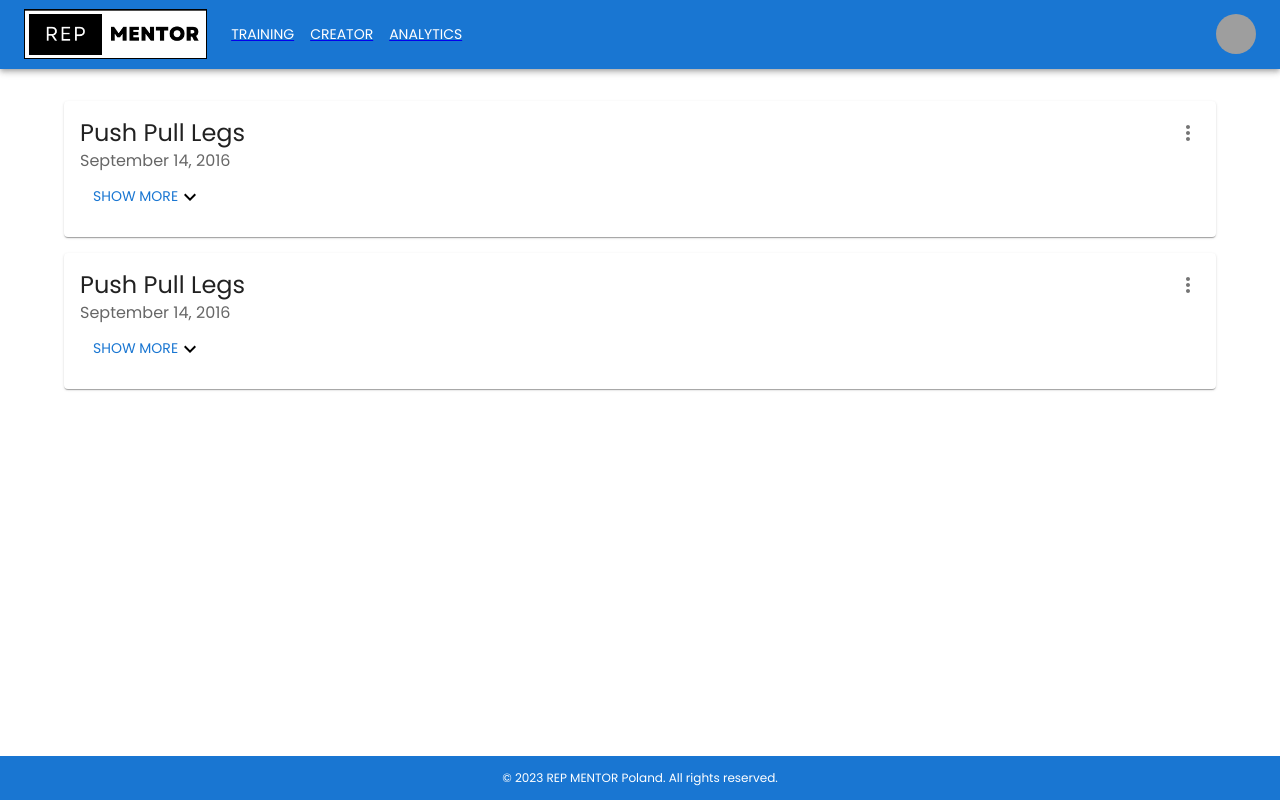
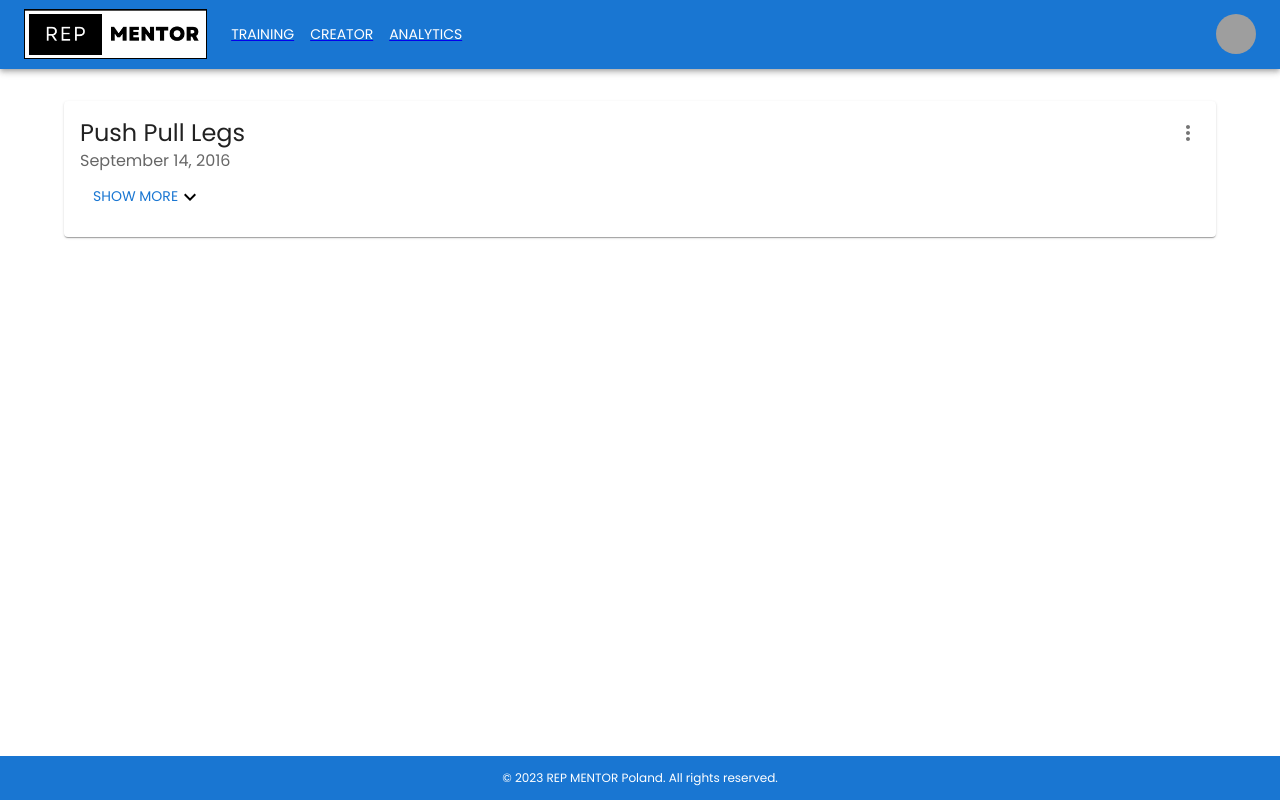
Before and after one commit to BarS99/workout-configurator, a React (Create React App) app: page /creator in a window 1280 px wide. Built offline with nearby package versions, Linux system fonts and the light colour scheme; grey boxes are pictures that could not be loaded; a web font is replaced by a local one.

Commit message:
WC-13: Add empty functions in horizontalCard

```diff
--- a/src/components/Popover.tsx
+++ b/src/components/CrudPopover.tsx
@@ -5,11 +5,13 @@ import Menu, { MenuProps } from '@mui/material/Menu';
 import MenuItem from '@mui/material/MenuItem';
 import EditIcon from '@mui/icons-material/Edit';
 
-import { IconButton } from '@mui/material';
+import { Box, IconButton } from '@mui/material';
 import MoreVertIcon from '@mui/icons-material/MoreVert';
 
 import DeleteRoundedIcon from '@mui/icons-material/DeleteRounded';
 import FormatShapesRoundedIcon from '@mui/icons-material/FormatShapesRounded';
+import { CrudProps } from './../types/crud';
+
 const StyledMenu = styled((props: MenuProps) => (
     <Menu
         elevation={0}
@@ -47,18 +49,18 @@ const StyledMenu = styled((props: MenuProps) => (
     }
 }));
 
-export default function CustomizedMenus() {
+const CrudPopover: React.FC<CrudProps> = ({ handleEdit, handleRename, handleDelete }): JSX.Element => {
     const [anchorEl, setAnchorEl] = React.useState<null | HTMLElement>(null);
     const open = Boolean(anchorEl);
-    const handleClick = (event: React.MouseEvent<HTMLElement>) => {
+    const handleClick = (event: React.MouseEvent<HTMLElement>): void => {
         setAnchorEl(event.currentTarget);
     };
-    const handleClose = () => {
+    const handleClose = (): void => {
         setAnchorEl(null);
     };
 
     return (
-        <div>
+        <Box>
             <IconButton
                 id="demo-customized-button"
                 aria-label="more"
@@ -76,19 +78,20 @@ export default function CustomizedMenus() {
                 anchorEl={anchorEl}
                 open={open}
                 onClose={handleClose}>
-                <MenuItem onClick={handleClose} disableRipple>
+                <MenuItem onClick={handleEdit} disableRipple>
                     <EditIcon />
                     Edit
                 </MenuItem>
-                <MenuItem onClick={handleClose} disableRipple>
+                <MenuItem onClick={handleRename} disableRipple>
                     <FormatShapesRoundedIcon />
                     Rename
                 </MenuItem>
-                <MenuItem onClick={handleClose} disableRipple>
+                <MenuItem onClick={handleDelete} disableRipple>
                     <DeleteRoundedIcon />
                     Delete
                 </MenuItem>
             </StyledMenu>
-        </div>
+        </Box>
     );
-}
+};
+export default CrudPopover;
--- a/src/components/HorizontalCard.tsx
+++ b/src/components/HorizontalCard.tsx
@@ -1,21 +1,12 @@
 import * as React from 'react';
 
-import {
-    Card,
-    CardHeader,
-    CardContent,
-    Collapse,
-    IconButton,
-    Typography,
-    Box,
-    CardActions,
-    Button
-} from '@mui/material/';
+import { Card, CardHeader, CardContent, Collapse, Typography, Box, CardActions, Button } from '@mui/material/';
 
 import ExpandMoreIcon from '@mui/icons-material/ExpandMore';
-import MoreVertIcon from '@mui/icons-material/MoreVert';
+
 import { useTranslation } from 'react-i18next';
-import CustomizedMenus from './Popover';
+import CrudPopover from './CrudPopover';
+
 const HorizontalCard = (): JSX.Element => {
     const { t } = useTranslation();
     const [expanded, setExpanded] = React.useState(false);
@@ -24,13 +15,17 @@ const HorizontalCard = (): JSX.Element => {
         setExpanded(!expanded);
     };
 
+    const handleEdit = (): void => {};
+    const handleRename = (): void => {};
+    const handleDelete = (): void => {};
+
     return (
         <Card sx={{ p: 2, mb: 2 }}>
             <CardHeader
                 sx={{ p: 0 }}
                 action={
                     <Box>
-                        <CustomizedMenus />
+                        <CrudPopover handleEdit={handleEdit} handleRename={handleRename} handleDelete={handleDelete} />
                     </Box>
                 }
                 title="Push Pull Legs"
--- a/src/pages/creator/CreatorPlanPage.tsx
+++ b/src/pages/creator/CreatorPlanPage.tsx
@@ -1,11 +1,11 @@
+import { Box } from '@mui/material';
 import HorizontalCard from '../../components/HorizontalCard';
 
 const CreatorPlanPage = (): JSX.Element => {
     return (
-        <div>
+        <Box>
             <HorizontalCard />
-            <HorizontalCard />
-        </div>
+        </Box>
     );
 };
 export default CreatorPlanPage;
--- /dev/null
+++ b/src/types/crud.ts
@@ -0,0 +1,5 @@
+export interface CrudProps {
+    handleEdit: () => void;
+    handleRename: () => void;
+    handleDelete: () => void;
+}
```
